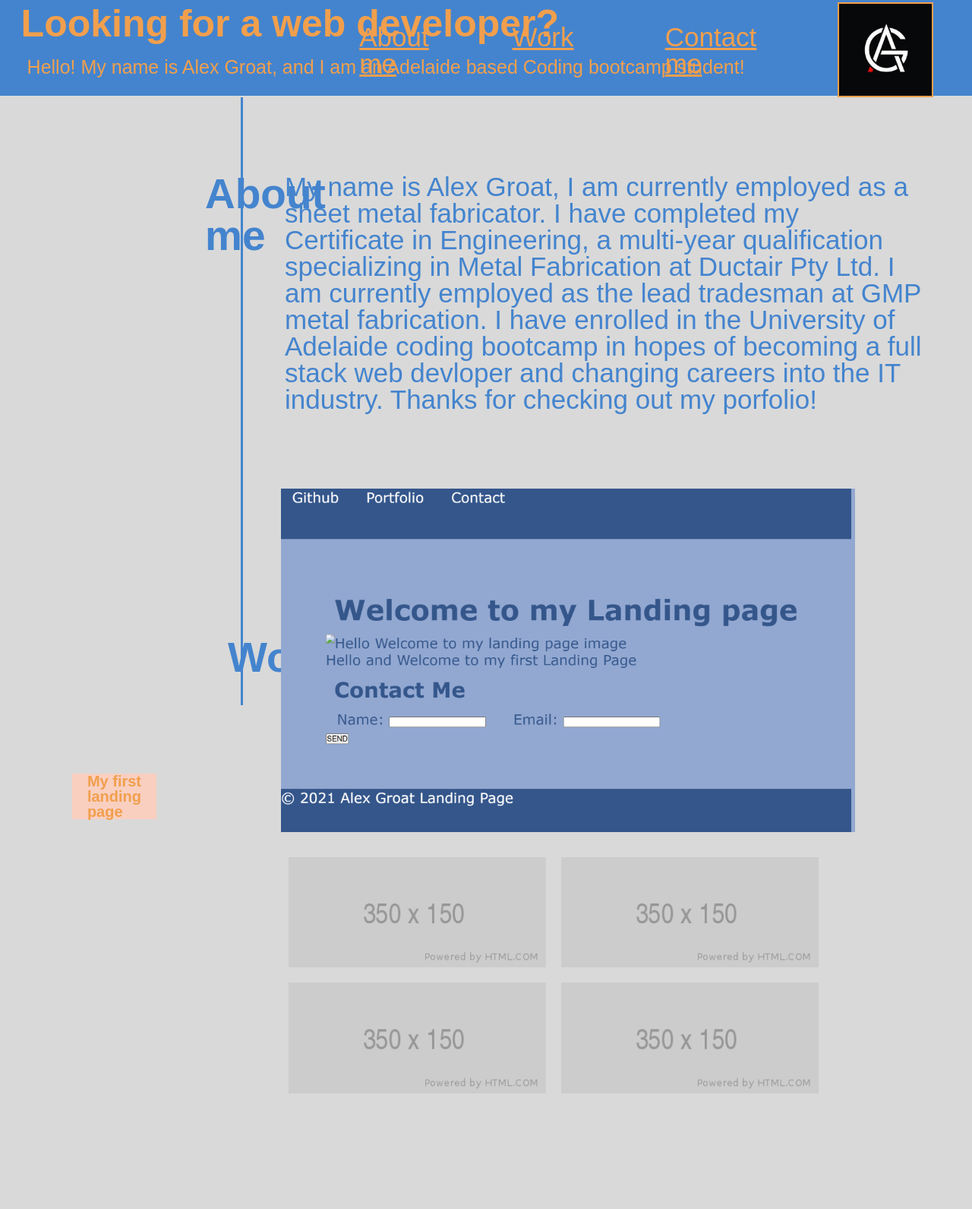
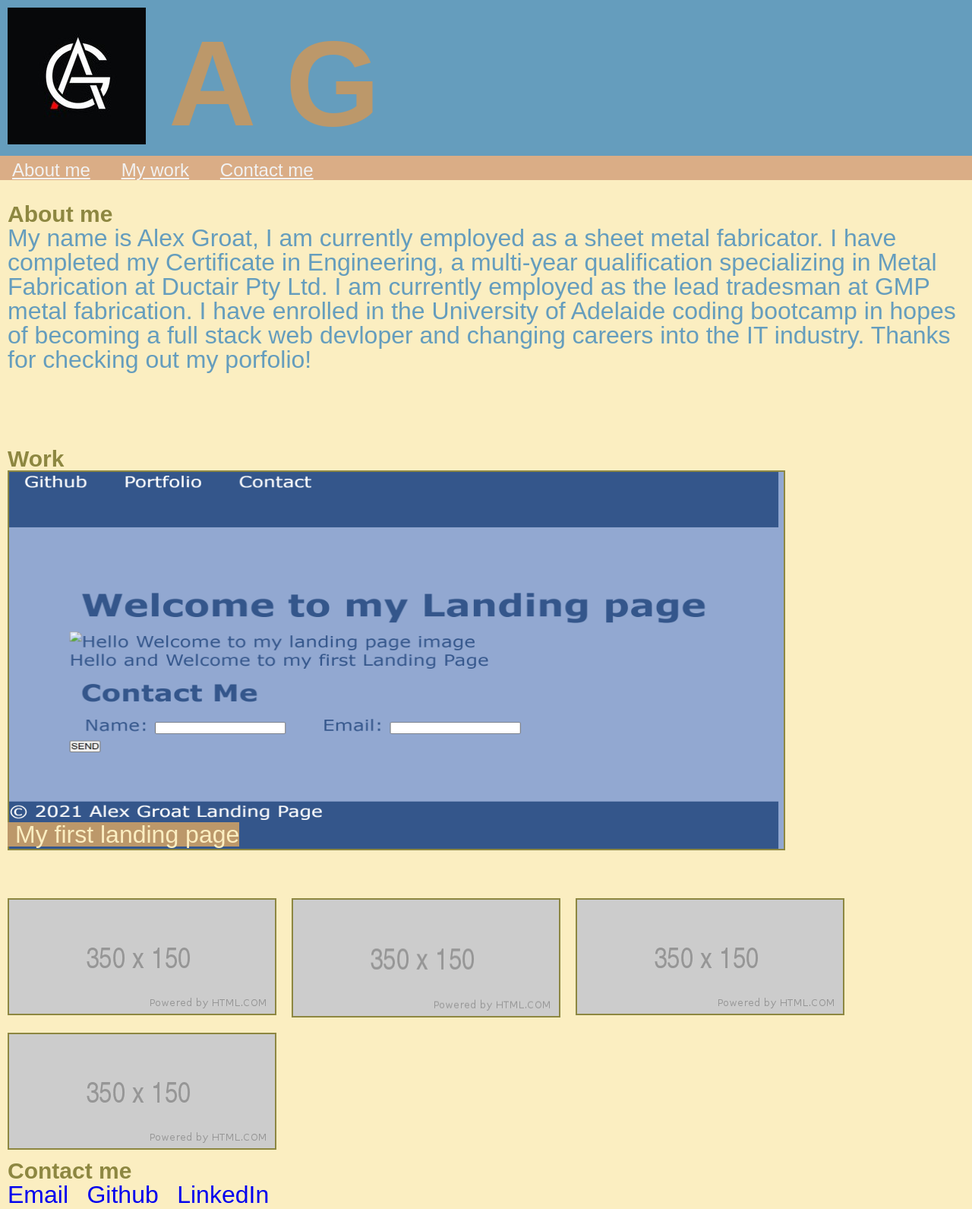
Before and after one commit to AlexGroat/my-portfolio, a plain HTML site: page index.html in a window 1280 px wide. Shown: the top 1591 px of the page at 76% size. Drawn offline with Linux system fonts and the light colour scheme.

Commit message:
Fourth Commit Responsive layout one media query started more to follow

```diff
--- a/index.html
+++ b/index.html
@@ -11,90 +11,86 @@
 
 <body>
 
+    <header>
+        <div class="container">
 
+            <div id="logo"> <img src="./images/AG-LOGO.jpg" alt="AG logo">
+            </div>
 
-    <header class="header">
-        <h1>
-            Looking for a web developer?
-        </h1>
-        <p>
-            Hello! My name is Alex Groat, and I am an Adelaide based Coding bootcamp student!
-        </p>
+            <h1>A G</h1>
+        </div>
 
-        <img src="./AG-LOGO.jpg" class="logo" alt="AG logo">
-
-
-        <div class="nav">
+        <nav>
 
             <ul>
 
                 <li>
-                    <a href="#about-me"><span>About me</span></a>
+                    <a href="#about-me">About me</a>
                 </li>
                 <li>
-                    <a href="#work"><span>Work</span></a>
+                    <a href="#my-work">My work</a>
                 </li>
                 <li>
-                    <a href="#contact-me"><span>Contact me</span></a>
+                    <a href="#contact-me">Contact me</a>
                 </li>
 
             </ul>
-        </div>
+        </nav>
+
     </header>
 
-    <div class="wrapper">
+    <section>
 
-        <section class="left">
+        <article class="about-me">
 
-            <article id="about-me">
             <h2>About me</h2>
-            </article>
 
-            <article id="work">
-                <h2>Work</h2>
-            </article>
-
-            <article id="contact-me">
-                <h2>Contact me</h2>
-            </article>
-
-        </section>
-
-        <aside class="right">
-
-            <div>
-                <p class="text-about">My name is Alex Groat, I am currently employed as a sheet metal fabricator.
+            <p>
+                My name is Alex Groat, I am currently employed as a sheet metal fabricator.
                 I have completed my Certificate in Engineering, a multi-year qualification specializing in Metal
                 Fabrication at Ductair Pty Ltd. I am currently employed as the lead tradesman at GMP metal
                 fabrication.
                 I have enrolled in the University of Adelaide coding bootcamp in hopes of becoming a full stack web
                 devloper and changing careers into the IT industry. Thanks for checking out my porfolio!
             </p>
+
+        </article>
+
+        <div id="my-work" class="p1">
+
+            <h2>Work</h2>
+
+            <a href="https://alexgroat.github.io/Mini-Project-one/"><img src="images/Mini-project-1-screenshot.png"
+                    alt="Alex Groat landing page"></a>
+                <p>My first landing page</p>
         </div>
 
-            <div class="container">
+        <section class="work">
 
-                <a href="https://alexgroat.github.io/Mini-Project-one/"><img src="Mini-project-1-screenshot.png"
-                        class="landing-page" alt="Alex Groat landing page"></a>
-
-                <div class="text-block">
-                    <h3>My first landing page</h3>
-                </div>
+            <div class="p2">
+                <img src="./images/350x150.png" id="img-1" alt="Placeholder image for future projects">
             </div>
 
-            <div class="smaller-imgs">
+            <div class="p3"></div>
+            <img src="./images/350x150.png" id="img-1" alt="Placeholder image for future projects">
 
-                <img src="./350x150.png" id="img-1" alt="Placeholder image for future projects">
+            <div class="p4">
+                <img src="./images/350x150.png" id="img-1" alt="Placeholder image for future projects">
+            </div>
 
-                <img src="./350x150.png" id="img-2" alt="Placeholder image for future projects">
-
-                <img src="./350x150.png" id="img-3" alt="Placeholder image for future projects">
-
-                <img src="./350x150.png" id="img-4" alt="Placeholder image for future projects">
+            <div class="p5">
+                <img src="./images/350x150.png" id="img-1" alt="Placeholder image for future projects">
+            </div>
 
             </div>
 
-            <div class="text-contact">
+
+        </section>
+
+
+        <div id="contact-me" class="text-contact">
+
+            <h2>Contact me</h2>
             <a href="https://mail.google.com/mail/?view=cm&fs=1&tf=1&to=alex.groat.95@gmail.com">Email</a>
 
             <a href="https://github.com/AlexGroat">Github</a>
@@ -102,9 +98,10 @@
             <a href="https://www.linkedin.com/in/alex-groat-0a382513b/">LinkedIn</a>
 
         </div>
-        </aside>
 
-    </div>
+    </section>
+
+
 
 
 
--- a/style.css
+++ b/style.css
@@ -1,182 +1,152 @@
-/*Friday*/
 :root {
-    --lightblue: #4484CE;
-    --almond: #d9d9d9;
-    --red-orange: #ff6e40;
-    --mango: #F19F4D;
-    --light: #F9CFC0;
+    --dark-green: #8D8741;
+    --blue: #659DBD;
+    --tan: #DAAD86;
+    --brown: #BC986A;
+    --almond: #FBEEC1;
+}
+
+body {
+    font-family: sans-serif;
+    background-color: var(--almond);
+}
+header {
+    width: 100%;
+    font-size: 2rem;
+    background-color: var(--blue);
 
 }
 
-html {
-    font-size: 10px;
+h1 {
+    font-size: 10rem;
+    margin-top: 10px;
+    padding-top:20px;
+    padding-left: 20px;
+    color: var(--brown);
 }
 
-body {
-    font-family: Arial, Helvetica, sans-serif;
-    background-color: var(--almond);
+.container {
+    display: flex;
+    flex-direction: row;
+    position: relative;
+}
+
+.container img {
+   padding: 10px 10px;
+}
+
+nav {
+    position: relative;
+    background-color: var(--tan);
+    overflow: hidden;
+}
+
+nav li {
+    display:inline;
+    margin: 2% 0;
+    padding: 1% 0;
+    text-align: right;
+}
+
+ nav a {
+    color: #f2f2f2;
+    padding: 14px 16px;
+    font-size: 1.5rem;
+
+}
+
+ nav a:hover {
+    background-color: #ddd;
+    color: black;
 }
 
 
-.header {
-    padding: 2%;
-    width: 100%;
-    background-color: var(--lightblue);
-    color: var(--mango);
+.content {
+    background-color: var(--dark-green);
+    font-size: 1.25rem;
+    color: var(--almond);
 }
 
-h1 {
-    font-size: 5rem;
-    position:inherit;
-    margin-top: -20px;
-    margin-left: 2px;
+.about-me {
+    padding-top: 30px;
 
 }
 
-
-.header p {
-    font-size: 2.5rem;
-    margin-top: 20px;
-    margin-left: 10px;
-
-}
-.nav {
-    width: 100%;
-
+section h2 {
+    font-size: 30px;
+    color: var(--dark-green);
+    padding-left: 10px;
 }
 
-.nav ul {
-    font-size: 3.5rem;
-    padding-right: 20px;
-    margin-top: -70px;
-    display: flex;
-    flex-direction: row;
-    flex-wrap: wrap;
-    float:right;
-
-}
-
-.nav li {
-        width: 33%;
-        word-spacing: 100px;
-    align-items: center;
-
-}
-
-a {
-    flex-wrap: wrap;
-    color: var(--mango);
-
-}
-
-a:hover {
-    color: var(--red-orange);
-}
-
-.logo {
-    float: right;
-    margin-top: -98px;
-    margin-right: 25px;
-    max-height: 125px;
-    border: 2px solid var(--mango);
-}
-
-.wrapper {
-    display: flex;
-    width: 100%;
-}
-
-.left {
-    height: 100vh;
-    width:25%;
-    border-right: 3px solid var(--lightblue);
-}
-
-.right {
-    width: 70%;
-}
-
-.wrapper h2 {
-    font-size: 5.5rem;
-    color: var(--lightblue);
-}
-
-#about-me h2{
-    padding-top: 100px;
-    padding-left: 270px;
-    position: relative;
-}
-
-#work h2 {
-    padding-top: 500px;
-    padding-left: 300px;
-    position: absolute;
-}
-
-#contact-me {
-    margin-top: 1500px;
-    padding-left: 122px;
-    position: absolute;
-}
-
-.right {
-    font-size: 20px;
-    color: var(--lightblue);
+p {
+    font-size: 2rem;
+    color: var(--blue);
+    padding-left: 10px;
 }
 
 
-.text-about {
-    font-size: 3.5rem;
+.work {
     display: flex;
     flex-wrap: wrap;
-     padding-top: 100px;
-    padding-left: 55px;
+    padding-top: 50px;
 }
 
-.container {
-    position: relative;
-
+.p1 {
+    padding-top: 100px;
+}
+.p1 img {
+    width: 80%;
+    height: 500px;
+    margin-left: 10px;
+    border: 2px solid var(--dark-green);
 }
 
-.container h3 {
-    position: absolute;
-  bottom: 20px;
-  right: 1010px;
-  background-color: var(--light);
-  color: var(--mango);
-  padding-left: 20px;
-  padding-right: 20px;
+.work img {
+    margin: 10px 10px;
+    border: 2px solid var(--dark-green);
 }
 
-.landing-page {
-    position: relative;
-    padding-top: 100px;
-    padding-left: 50px;
-    width: 90%;
-    height: 80%;
-}
-
-.smaller-imgs {
+.p1 p {
     display: flex;
-    flex-wrap: wrap;
-    flex-direction: row;
-    width: 60%;
-   position:absolute;
-   padding-left: 50px;
-   margin-top:20px;
-}
-
-#img-1, #img-2, #img-3, #img-4 {
-    display: flex;
-    flex-wrap: wrap;
-    width: 50%;
-    padding: 10px;
+    position: absolute;
+    font-size: 2rem;
+    background-color: var(--brown);
+    color: var(--almond);
+    margin-left: 10px;
+    margin-top: -40px;
 }
 
 .text-contact a {
-    position: relative;
-    top: 600px;
-   font-size: 3.5rem;
-   justify-content: space-evenly;
-   padding: 10px;
+    text-decoration: none;
+    font-size: 2rem;
+    justify-content: space-evenly;
+    padding: 10px 10px;
 }
+
+.text-contact a:hover {
+    color: var(--blue);
+}
+
+
+@media screen and (max-width: 480px) {
+    p {
+        font-size: 1.5rem;
+    }
+
+    .work img {
+        width: 100%;
+    }
+
+    .p1 p {
+        font-size: 1rem;
+    }
+
+    header {
+        background-color: var(--tan);
+    }
+
+    h1 {
+        font-size: 5rem;
+        color: var(--almond);
+    }
+}
```
Also changed, not shown: images/350x150.png (renamed from 350x150.png), images/AG-LOGO.jpg (renamed from AG-LOGO.jpg), images/Mini-project-1-screenshot.png (renamed from Mini-project-1-screenshot.png), images/old dude.jpg (added). Lines whose indentation alone changed are shown as unchanged.
